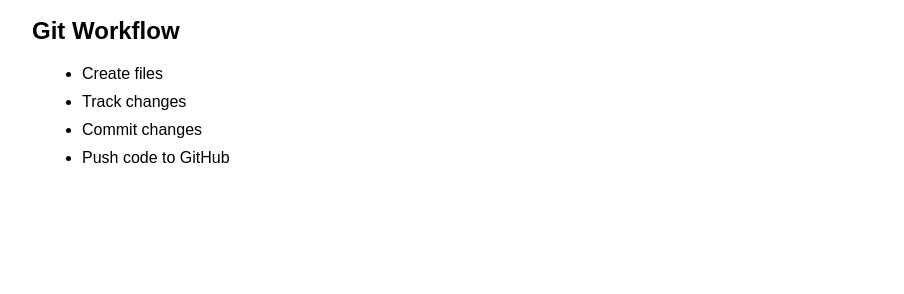
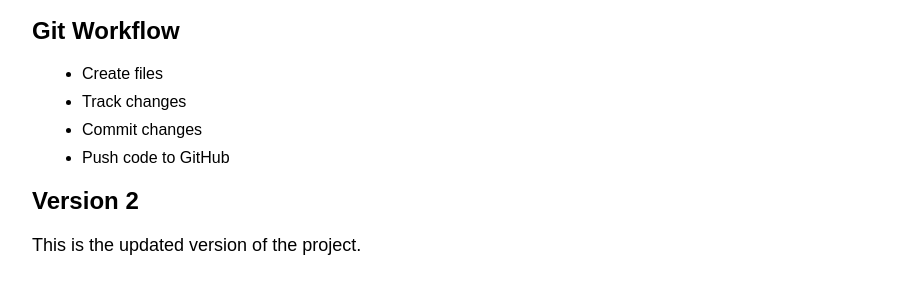
Before and after one commit to kachaparth/github-git-demo, a plain HTML site: page index.html in a window 1280 px wide. Shown: the part 122-416 px from the top of the page, without its empty margins (8-912 px from the left). Drawn offline with Linux system fonts and the light colour scheme.

Commit message:
Update project information

```diff
--- a/index.html
+++ b/index.html
@@ -1,5 +1,6 @@
 <!DOCTYPE html>
 <html lang="en">
+
 <head>
     <meta charset="UTF-8">
     <meta name="viewport" content="width=device-width, initial-scale=1.0">
@@ -25,5 +26,12 @@
         <li>Push code to GitHub</li>
     </ul>
 
+    <h2>Version 2</h2>
+
+    <p>
+        This is the updated version of the project.
+    </p>
+
 </body>
+
 </html>
```
